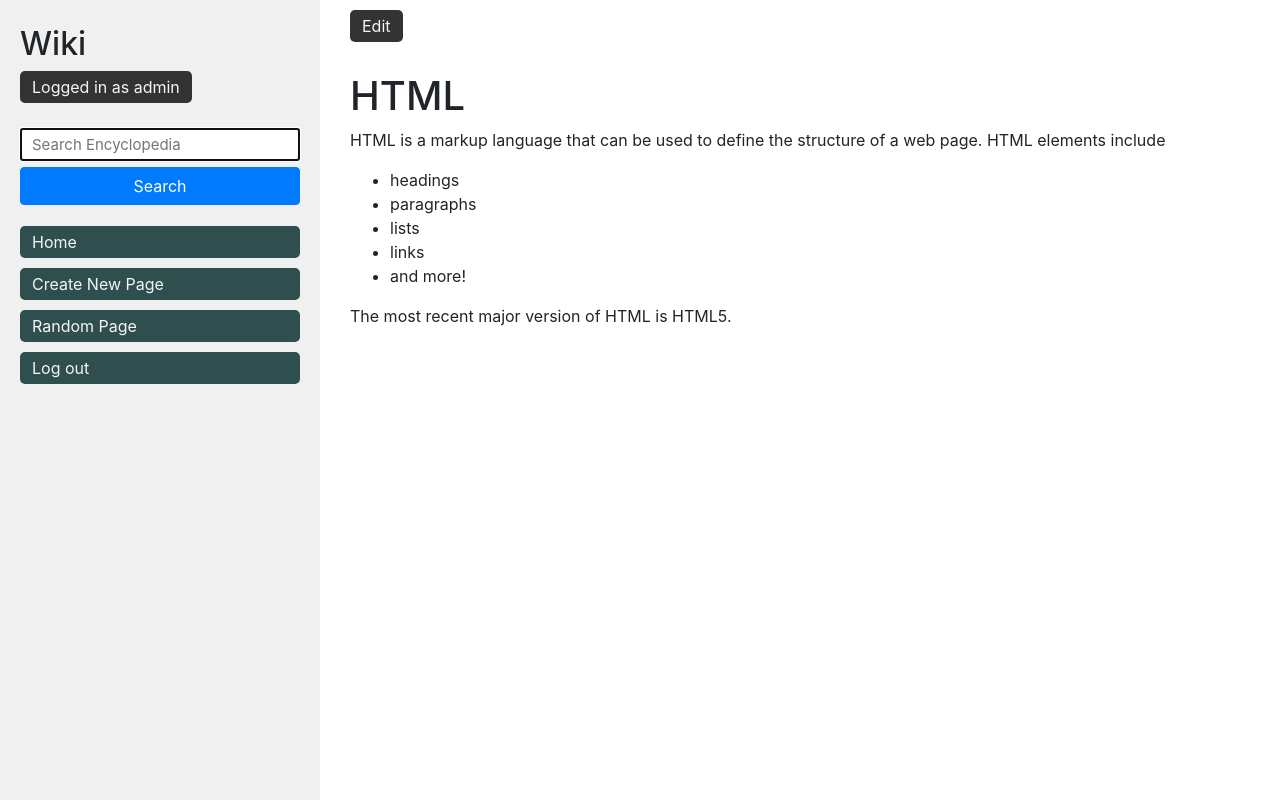
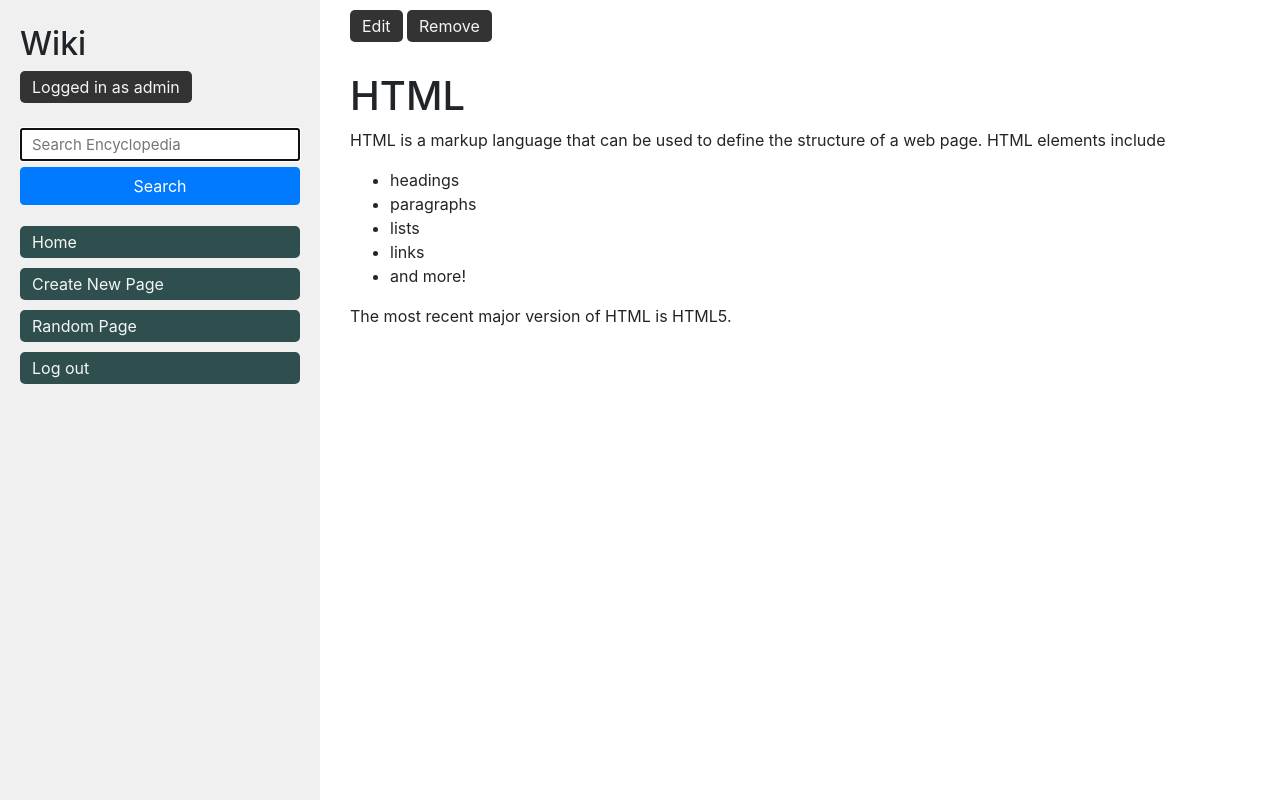
Before and after one commit to alfiomartini/wiki, a Django app: page /wiki/HTML in a window 1280 px wide. Run offline with Django 3.2, Linux system fonts and the light colour scheme; a user stored in the database is signed in; some libraries are stand-ins or nearby versions.

Commit message:
Added 'remove entry' action for superuser(s)

```diff
--- a/encyclopedia/myutil.py
+++ b/encyclopedia/myutil.py
@@ -4,6 +4,14 @@ from django.core.files.base import ContentFile
 from django.core.files.storage import default_storage
 
 # see: https://www.tutorialspoint.com/How-to-run-Python-functions-from-command-line
+
+def remove_file(filename):
+    filename = f"entries/{filename}.md"
+    if os.path.exists(filename):
+        os.remove(filename)
+        print(f'filename {filename} was removed.')
+    else:
+        print(f"File {filename} does not exist.")
 
 def collapse_newlines(text):
     newlines = re.compile(r'\n\n+')
--- a/encyclopedia/templates/encyclopedia/entry.html
+++ b/encyclopedia/templates/encyclopedia/entry.html
@@ -6,5 +6,8 @@
 
 {% block body %}
     <a class="edit-btn" href="{% url 'edit' title %}">Edit</a>
+    {% if request.user.is_superuser %}
+    <a class="edit-btn" href="{% url 'remove' title %}">Remove</a>
+    {% endif %}
     {{content|safe}}
 {% endblock %}
--- a/encyclopedia/urls.py
+++ b/encyclopedia/urls.py
@@ -8,6 +8,7 @@ urlpatterns = [
   path("wiki/action/newpage/", views.newpage, name='newpage'),
   path("wiki/action/edit/<str:entry_id>", views.edit, name='edit'),
   path("wiki/action/edit", views.savedit, name='savedit'),
+  path("wiki/action/remove/<str:entry_id>", views.remove, name='remove'),
   path("search/<str:term>", views.search, name='search'),
   path("login", views.login_view, name='login'),
   path("logout", views.logout_view, name='logout'),
--- a/encyclopedia/views.py
+++ b/encyclopedia/views.py
@@ -98,7 +98,7 @@ def newpage(request):
             myutil.save_entry(title, text)
             return redirect(f'/wiki/{title}')
     else:
-        return render(request, 'encyclopedia/newpage.html')
+        return render(request, 'encyclopedia/error.html', {'message':f"Entry {title} already exists!"})
 
 @login_required(login_url='index')
 def edit(request, entry_id):
@@ -117,6 +117,21 @@ def savedit(request):
         return redirect(f'/wiki/{title}')
 
 @login_required(login_url='index')
+def remove(request, entry_id):
+    if request.user.is_superuser:
+        if request.method == 'POST':
+            myutil.remove_file(entry_id)
+            return redirect('index')
+        else:
+            entry = myutil.get_entry(entry_id)
+            entry = myutil.collapse_newlines(entry)
+            return render(request, 'encyclopedia/removepage.html', {'title':entry_id, 'text':entry})
+    else:
+        return render(request, 'encyclopedia/error.html',
+        {'message':'Sorry, only a superuser can perform this action.'})
+
+
+@login_required(login_url='index')
 def search(request, term):
     new_list = []
     entries = myutil.list_entries()
```
Also changed, not shown: db.sqlite3.
